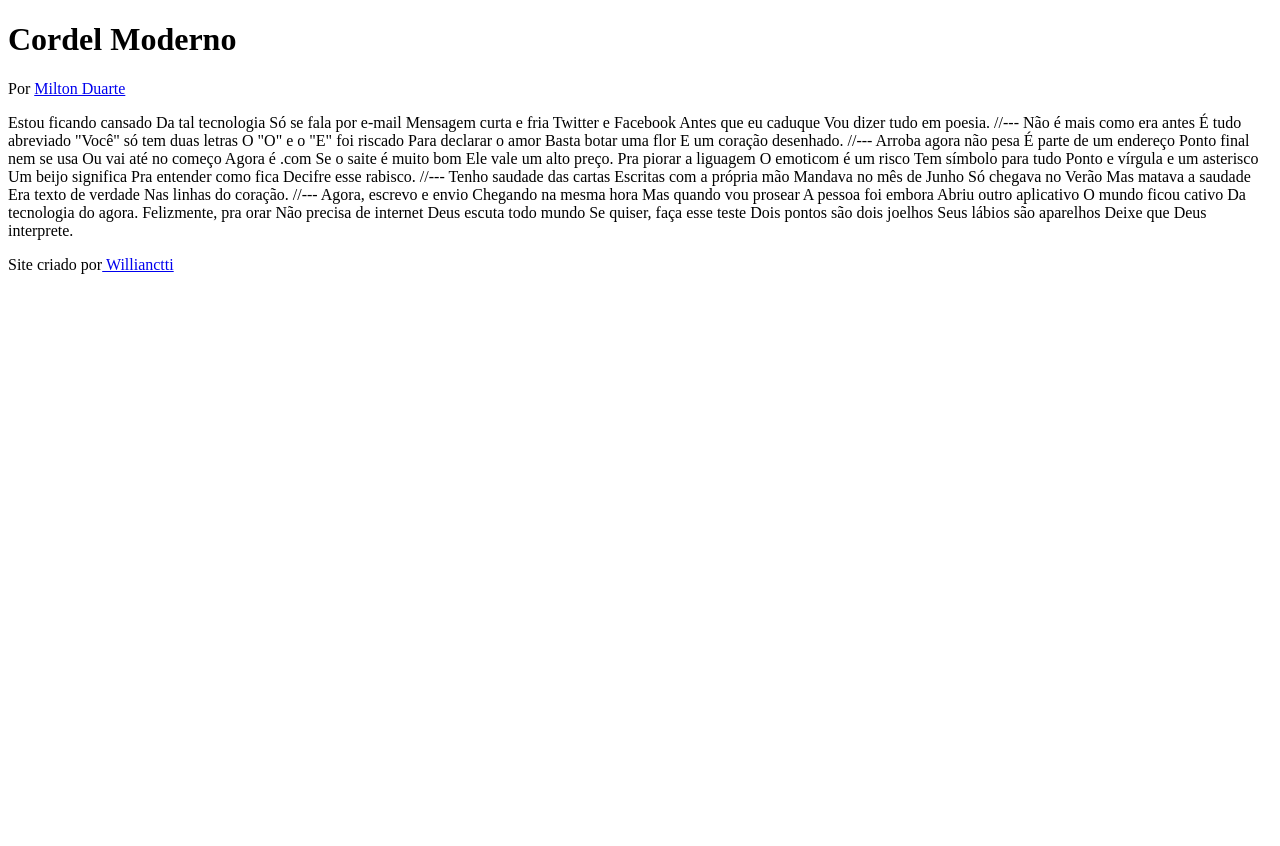
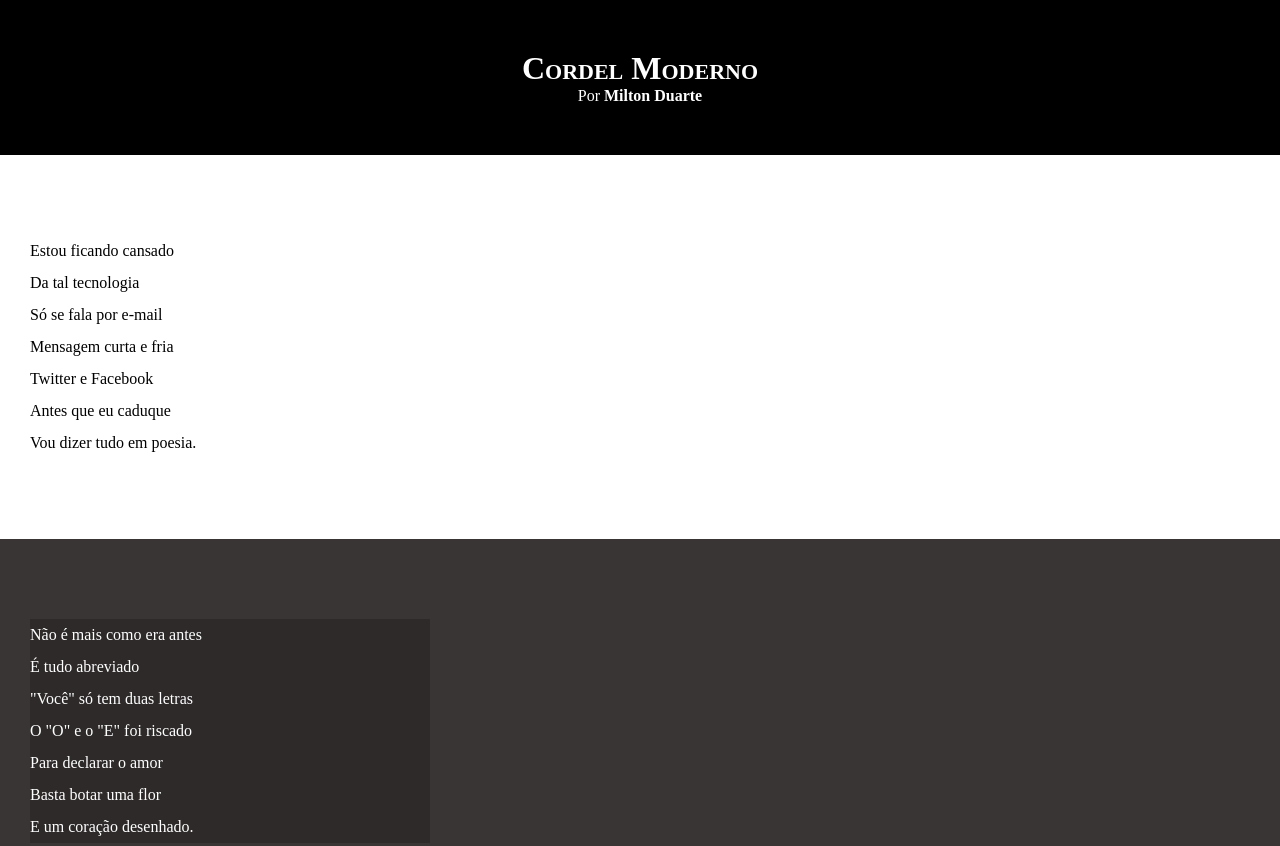
Before and after one commit to willianctti/projeto-corcel, a plain HTML site: page index.html in a window 1280 px wide. Shown: the top 846 px of the page. Before the commit the page ends 800 px from the top, so only its background shows below. Drawn offline with Linux system fonts and the light colour scheme.

Commit message:
atualizei estilos dos textos e blocos

```diff
--- /dev/null
+++ b/estilo.css
@@ -0,0 +1,70 @@
+@charset "UTF-8";
+
+ * {
+    margin: 0px;
+    padding: 0px;
+ }
+
+ html, body {
+    min-height: 100vh;
+    background-color: darkgray;
+ }
+
+ header {
+    background-color: black;
+    color: white;
+    text-align: center;
+ }
+ header > h1 {
+    padding-top: 50px;
+    font-variant: small-caps;
+ }
+
+ header > p {
+    padding-bottom: 50px;
+ }
+
+ header a, footer a {
+    color: white;
+    text-decoration: none;
+    font-weight: bolder;
+ }
+ header a:hover, footer a:hover {
+    text-decoration: underline;
+}
+
+ section {
+    padding-top: 10vh;
+    padding-bottom: 10vh;
+    line-height: 2em;
+    padding-left: 30px;
+ }
+
+ section.normal {
+    background-color: white;
+    color: black;
+ }
+
+ section.imagem {
+    background-color: rgb(57, 53, 53);
+    color: white;
+ }
+
+ section.imagem > p {
+    width: 400px;
+    background-color: rgba(0, 0, 0, 0.201);
+
+
+ }
+
+
+
+
+
+
+ footer {
+    background-color: black;
+    text-align: center;
+    color: white;
+    padding: 10px;
+}
--- a/index.html
+++ b/index.html
@@ -5,76 +5,95 @@
     <meta http-equiv="X-UA-Compatible" content="IE=edge">
     <meta name="viewport" content="width=device-width, initial-scale=1.0">
     <title>Cordel Moderno</title>
+    <link rel="stylesheet" href="estilo.css">
 </head>
 <body>
         <header>
             <h1>Cordel Moderno</h1>
             <p>Por <a href="https://www.recantodasletras.com.br/poesias/3186743]" target="_blank">Milton Duarte</a></p>
+        </header>
 
-        </header>
-        Estou ficando cansado
-        Da tal tecnologia
-        Só se fala por e-mail
-        Mensagem curta e fria
-        Twitter e Facebook
-        Antes que eu caduque
-        Vou dizer tudo em poesia.
+        <section class="normal">
+            <p>
+                Estou ficando cansado <br>
+                Da tal tecnologia <br>
+                Só se fala por e-mail <br>
+                Mensagem curta e fria <br>
+                Twitter e Facebook <br>
+                Antes que eu caduque <br>
+                Vou dizer tudo em poesia.
+            </p>
+        </section>
 
-        //---
+        <section class="imagem">
+            <p>
+                Não é mais como era antes <br>
+                É tudo abreviado <br>
+                "Você" só tem duas letras <br>
+                O "O" e o "E" foi riscado<br>
+                Para declarar o amor <br>
+                Basta botar uma flor <br>
+                E um coração desenhado.
+            </p>
+        </section>
 
-        Não é mais como era antes
-        É tudo abreviado
-        "Você" só tem duas letras
-        O "O" e o "E" foi riscado
-        Para declarar o amor
-        Basta botar uma flor
-        E um coração desenhado.
+        <section class="normal">
+            <p>
+                Arroba agora não pesa <br>
+                É parte de um endereço<br>
+                Ponto final nem se usa <br>
+                Ou vai até no começo <br>
+                Agora é .com <br>
+                Se o saite é muito bom <br>
+                Ele vale um alto preço.
+            </p>
 
-        //---
+             <p>
+                    Pra piorar a liguagem <br>
+                    O emoticom é um risco <br>
+                    Tem símbolo para tudo <br>
+                    Ponto e vírgula e um asterisco <br>
+                    Um beijo significa <br>
+                    Pra entender como fica <br>
+                    Decifre esse rabisco.
+            </p>
 
-        Arroba agora não pesa
-        É parte de um endereço
-        Ponto final nem se usa
-        Ou vai até no começo
-        Agora é .com
-        Se o saite é muito bom
-        Ele vale um alto preço.
+            </section>
 
-        Pra piorar a liguagem
-        O emoticom é um risco
-        Tem símbolo para tudo
-        Ponto e vírgula e um asterisco
-        Um beijo significa
-        Pra entender como fica
-        Decifre esse rabisco.
+        <section class="imagem">
+            <p>
+                Tenho saudade das cartas <br>
+                Escritas com a própria mão <br>
+                Mandava no mês de Junho <br>
+                Só chegava no Verão <br>
+                Mas matava a saudade <br>
+                Era texto de verdade<br>
+                Nas linhas do coração.<br>
+            </p>
+        </section>
 
-        //---
+        <section class="normal">
+            <p>
+                Agora, escrevo e envio<br>
+                Chegando na mesma hora<br>
+                Mas quando vou prosear<br>
+                A pessoa foi embora<br>
+                Abriu outro aplicativo<br>
+                O mundo ficou cativo<br>
+                Da tecnologia do agora.
+            </p>
+                <p>
+                    Felizmente, pra orar<br>
+                    Não precisa de internet<br>
+                    Deus escuta todo mundo<br>
+                    Se quiser, faça esse teste<br>
+                    Dois pontos são dois joelhos<br>
+                    Seus lábios são aparelhos<br>
+                    Deixe que Deus interprete.
+                </p>
 
-        Tenho saudade das cartas
-        Escritas com a própria mão
-        Mandava no mês de Junho
-        Só chegava no Verão
-        Mas matava a saudade
-        Era texto de verdade
-        Nas linhas do coração.
+        </section>
 
-        //---
-
-        Agora, escrevo e envio
-        Chegando na mesma hora
-        Mas quando vou prosear
-        A pessoa foi embora
-        Abriu outro aplicativo
-        O mundo ficou cativo
-        Da tecnologia do agora.
-
-        Felizmente, pra orar
-        Não precisa de internet
-        Deus escuta todo mundo
-        Se quiser, faça esse teste
-        Dois pontos são dois joelhos
-        Seus lábios são aparelhos
-        Deixe que Deus interprete.
         <footer>
             <p> Site criado por<a href="https://github.com/willianctti" target="_blank"> Willianctti</a></p>
         </footer>
```
